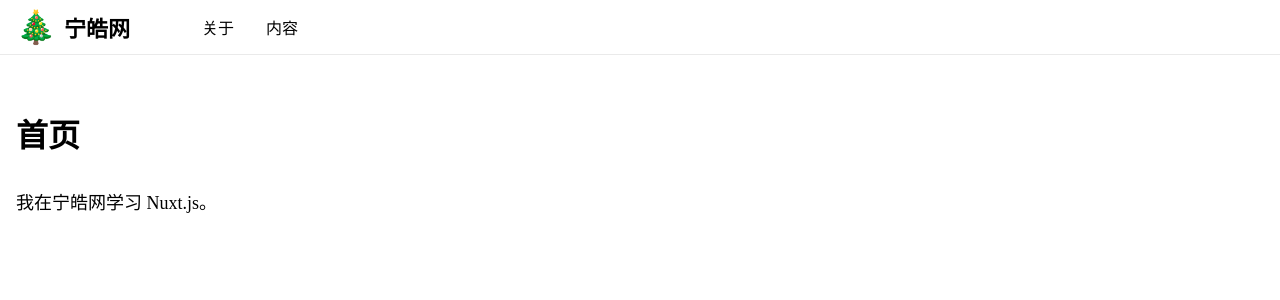
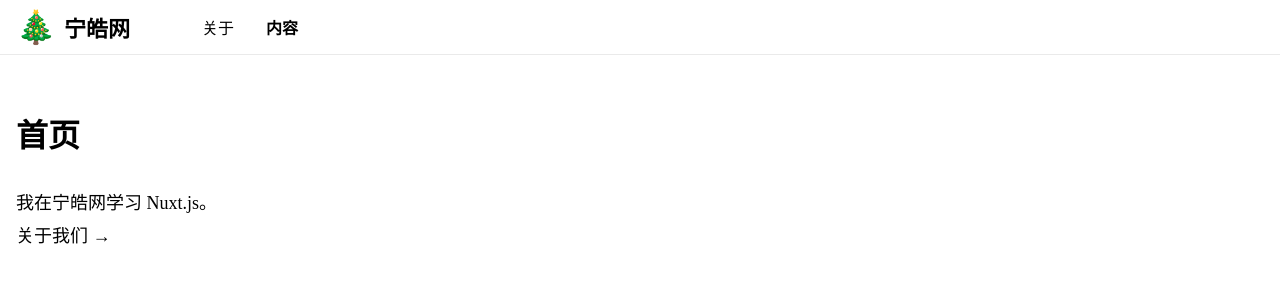
Before and after one commit to HuangKai/ninghao-nuxt, a Nuxt app: page / in a window 1280 px wide. Shown: the top 300 px of the page. Built offline with nearby package versions, Linux system fonts and the light colour scheme.

Commit message:
nuxtjs-w22-02-01-04-在 Nuxt 应用里以编程方式跳转导航链接（useRouter、navigateTo）

```diff
--- a/components/app/app-home.vue
+++ b/components/app/app-home.vue
@@ -2,5 +2,10 @@
   <div>
     <h1>首页</h1>
     <div>我在宁皓网学习 Nuxt.js。</div>
+    <div @click="router.push({ path: '/about' })">关于我们 →</div>
   </div>
 </template>
+
+<script setup lang="ts">
+const router = useRouter();
+</script>
--- a/layouts/default.vue
+++ b/layouts/default.vue
@@ -6,7 +6,7 @@
       </div>
       <nav>
         <div><NuxtLink to="/about">关于</NuxtLink></div>
-        <div><NuxtLink to="/posts">内容</NuxtLink></div>
+        <div><NuxtLink to="/">内容</NuxtLink></div>
       </nav>
     </header>
     <main>
--- a/pages/about.vue
+++ b/pages/about.vue
@@ -1,10 +1,8 @@
 <template>
   <div>
-    <!-- <Head>
-      <Title>关于</Title>
-    </Head> -->
     <h1>关于</h1>
     <div>宁皓网创建于 2011 年。</div>
+    <div @click="navigateTo({ path: '/' })">回到首页 ←</div>
   </div>
 </template>
 
```
